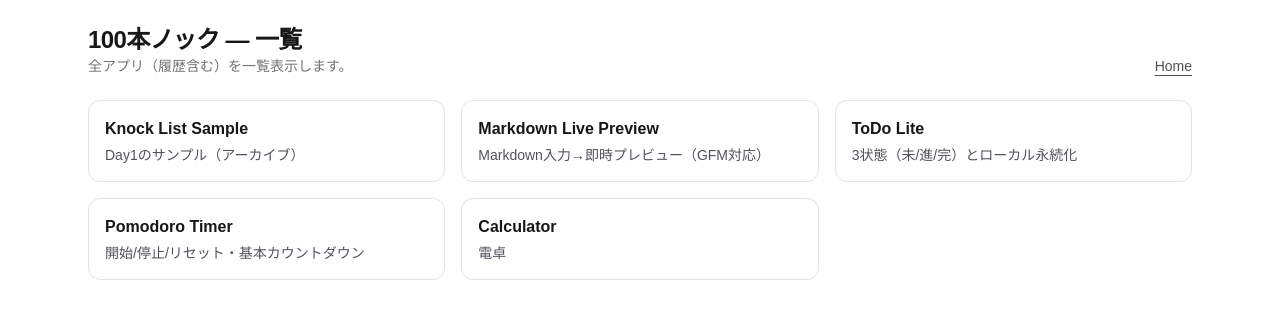
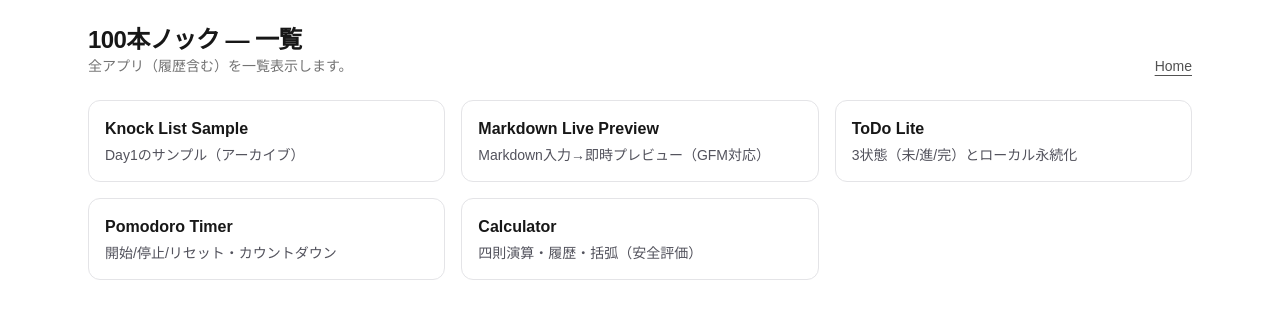
Before and after one commit to matcha4smiley/knock, a Next.js app: page /knocks in a window 1280 px wide. Shown: the top 318 px of the page. Built offline with nearby package versions, Linux system fonts and the light colour scheme.

Commit message:
fix desc

```diff
--- a/src/app/knocks/page.tsx
+++ b/src/app/knocks/page.tsx
@@ -7,8 +7,8 @@
     { day: 1, slug: 'day1_sample', title: 'Knock List Sample', desc: 'Day1のサンプル（アーカイブ）' },
     { day: 2, slug: 'day2_markdown-pad', title: 'Markdown Live Preview', desc: 'Markdown入力→即時プレビュー（GFM対応）' },
     { day: 3, slug: 'day3_todo-lite', title: 'ToDo Lite', desc: '3状態（未/進/完）とローカル永続化' },
-    { day: 4, slug: 'day4_pomodoro', title: 'Pomodoro Timer', desc: '開始/停止/リセット・基本カウントダウン' },
-    { day: 5, slug: 'day5_calculator', title: 'Calculator', desc: '電卓'},
+    { day: 4, slug: 'day4_pomodoro', title: 'Pomodoro Timer', desc: '開始/停止/リセット・カウントダウン' },
+    { day: 5, slug: 'day5_calculator', title: 'Calculator', desc: '四則演算・履歴・括弧（安全評価）' },
 ]
 
 export default function KnocksCatalogPage() {
```
